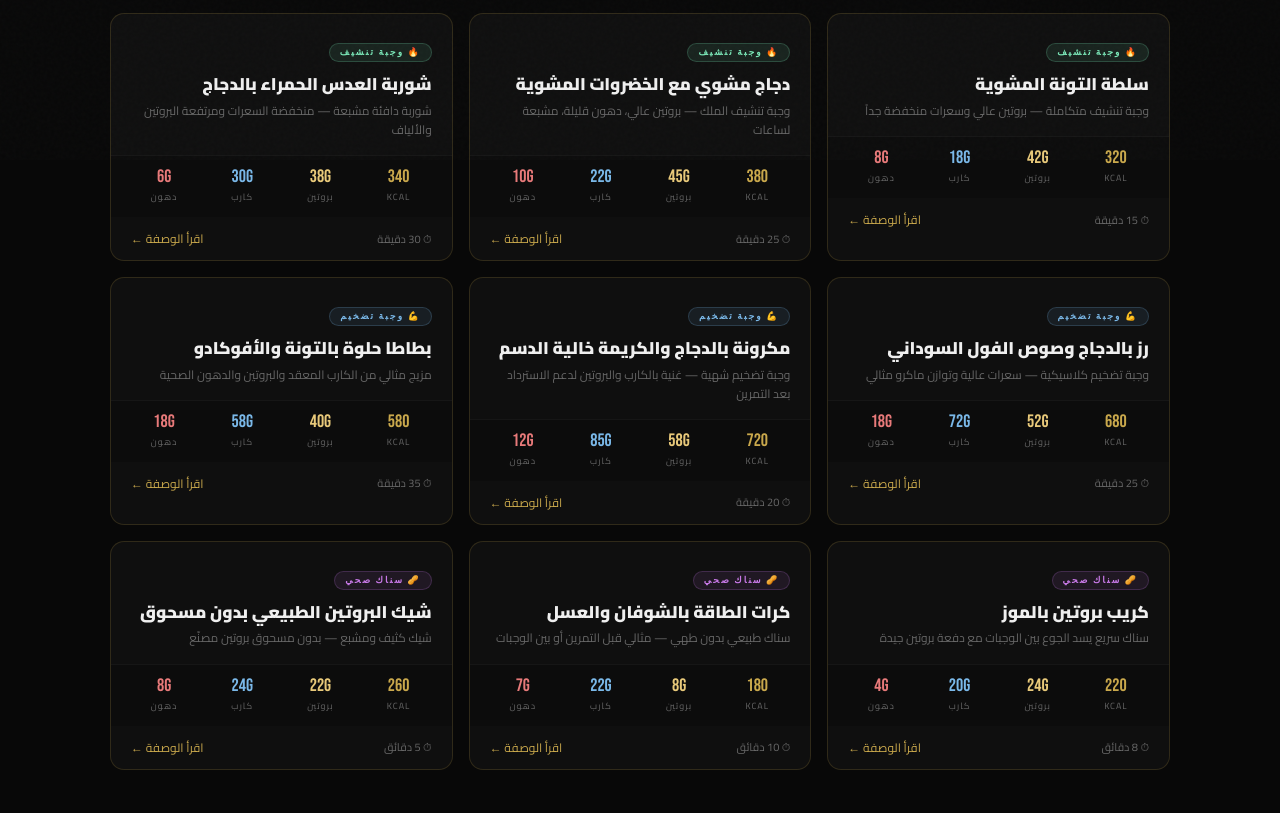
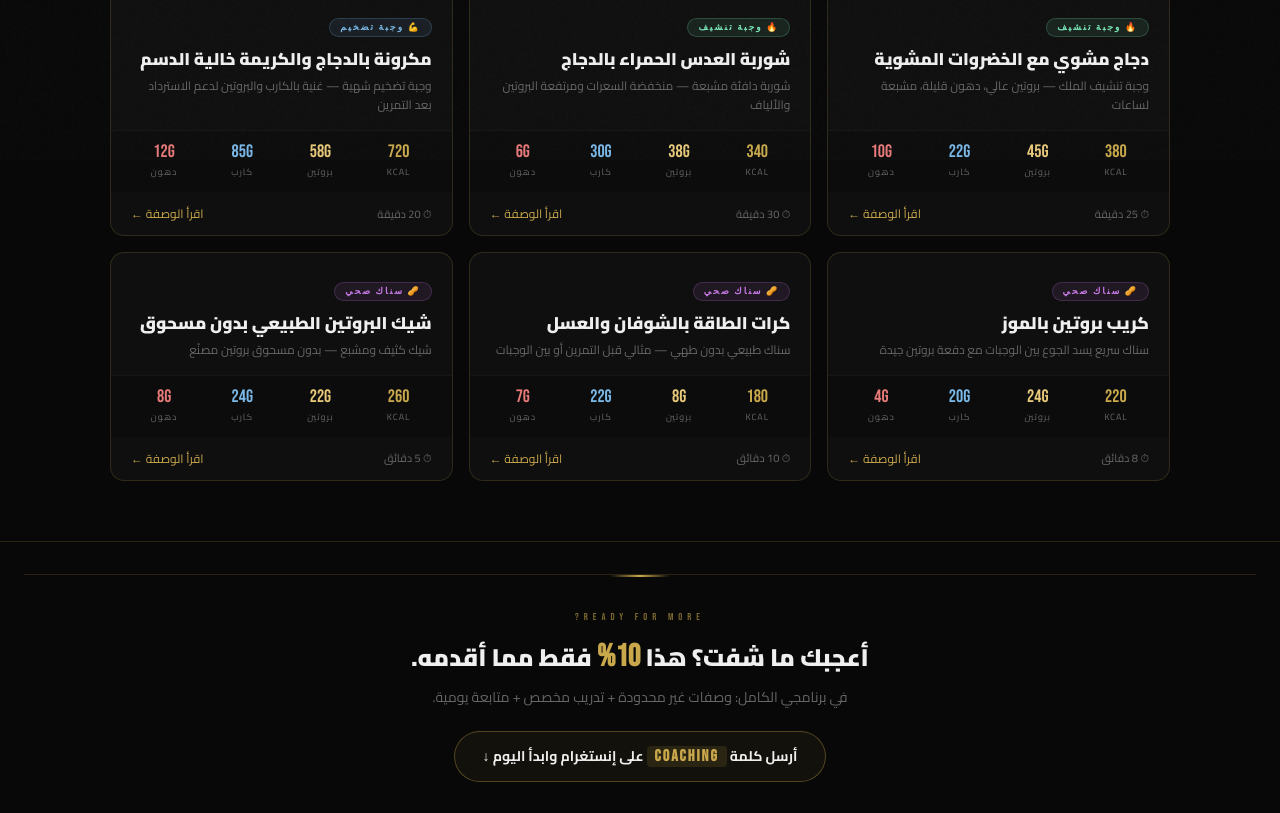
Before and after one commit to coach-anis/NUTRITION-RECIPES, a plain HTML site: page index.html in a window 1280 px wide. Shown: the part 640-1453 px from the top of the page. Drawn offline with Linux system fonts and the light colour scheme.

Commit message:
Update index.html

```diff
--- a/index.html
+++ b/index.html
@@ -385,6 +385,76 @@ body::after {
 
 .tip-box strong { color:var(--gold); }
 
+/* ─── CTA SECTION ─── */
+.cta-section {
+  text-align:center;
+  padding: 36px 24px 28px;
+  margin-bottom: 8px;
+  border-top: 1px solid var(--border);
+  position: relative;
+}
+
+.cta-section::before {
+  content:'';
+  position:absolute;
+  top:0; left:50%; transform:translateX(-50%);
+  width:60px; height:2px;
+  background: linear-gradient(90deg, transparent, var(--gold), transparent);
+}
+
+.cta-tag {
+  font-family:'Bebas Neue', sans-serif;
+  letter-spacing:5px; font-size:10px;
+  color:var(--gold); opacity:.6;
+  margin-bottom:14px;
+}
+
+.cta-text {
+  font-size: clamp(18px, 4vw, 24px);
+  font-weight: 900;
+  line-height: 1.3;
+  margin-bottom: 8px;
+  color: var(--text);
+}
+
+.cta-gold {
+  color: var(--gold);
+  font-family: 'Bebas Neue', sans-serif;
+  font-size: 1.3em;
+}
+
+.cta-sub {
+  font-size: 14px;
+  color: var(--dim);
+  line-height: 1.8;
+  margin-bottom: 20px;
+  max-width: 420px;
+  margin-left: auto;
+  margin-right: auto;
+}
+
+.cta-action {
+  display: inline-block;
+  padding: 12px 28px;
+  border: 1px solid rgba(201,168,76,.35);
+  border-radius: 30px;
+  font-size: 14px;
+  font-weight: 700;
+  color: var(--text);
+  background: rgba(201,168,76,.06);
+  line-height: 1.6;
+}
+
+.cta-keyword {
+  font-family: 'Bebas Neue', sans-serif;
+  font-size: 1.15em;
+  color: var(--gold);
+  letter-spacing: 2px;
+  background: rgba(201,168,76,.12);
+  padding: 1px 8px;
+  border-radius: 4px;
+}
+
 /* footer */
 footer {
   text-align:center; padding:32px 24px 24px;
@@ -440,7 +510,6 @@ footer span { color:var(--gold); }
 <div class="bg-glow"></div>
 
 <div class="header">
-  <div class="header-tag">NUTRITION RECIPES · وصفات التغذية الرياضية</div>
   <h1>وصفات<br><span>Coach Anis</span></h1>
   <p>وصفات رياضية مختارة — بالماكرو الكامل وطريقة التحضير</p>
   <div style="font-family:'Bebas Neue';letter-spacing:3px;font-size:10px;color:var(--gold);opacity:.4;margin-top:8px;">SCIENCE · NUTRITION · RESULTS</div>
@@ -470,11 +539,18 @@ footer span { color:var(--gold); }
 </div>
 
 <div class="main">
-  <div class="count-label" id="countLabel">12 وصفة</div>
+  <div class="count-label" id="countLabel">9 وصفة</div>
   <div class="grid" id="grid"></div>
 </div>
 
 <footer>
+  <div class="cta-section">
+    <div class="cta-tag">READY FOR MORE?</div>
+    <p class="cta-text">أعجبك ما شفت؟ هذا <span class="cta-gold">10%</span> فقط مما أقدمه.</p>
+    <p class="cta-sub">في برنامجي الكامل: وصفات غير محدودة + تدريب مخصص + متابعة يومية.</p>
+    <div class="cta-action">أرسل كلمة <span class="cta-keyword">coaching</span> على إنستغرام وابدأ اليوم ↓</div>
+  </div>
+
   <div class="ig-section">
     <div class="ig-label">تابعني على إنستغرام · FOLLOW ON INSTAGRAM</div>
     <a class="ig-btn" href="https://www.instagram.com/coach__anis?igsh=am5jbXo5ZGJwb2F4" target="_blank" rel="noopener">
@@ -590,30 +666,6 @@ const recipes = [
 
   // ── CUT ──
   {
-    id:4, cat:'cut',
-    name:'سلطة التونة المشوية',
-    desc:'وجبة تنشيف متكاملة — بروتين عالي وسعرات منخفضة جداً',
-    kcal:320, protein:42, carbs:18, fat:8, time:'15 دقيقة',
-    ingredients:[
-      {name:'تونة طازجة أو معلبة بالماء', qty:'200g'},
-      {name:'خس روماني', qty:'100g'},
-      {name:'طماطم كرزية', qty:'80g'},
-      {name:'خيار', qty:'1 حبة'},
-      {name:'ليمون', qty:'1 حبة'},
-      {name:'زيت زيتون', qty:'5ml'},
-      {name:'ملح وفلفل', qty:'حسب الذوق'},
-    ],
-    steps:[
-      'صفّي التونة جيداً من الماء.',
-      'قطّع الخس والخيار والطماطم.',
-      'اخلط الخضروات في طبق.',
-      'ضع التونة فوق السلطة.',
-      'أضف عصير الليمون وزيت الزيتون والتوابل.',
-      'اخلط برفق وقدّم مباشرة.',
-    ],
-    tip:'لا تضف صوص جاهز — يحتوي على سعرات خفية. الليمون وزيت الزيتون كافيان ويعطيان نكهة رائعة.',
-  },
-  {
     id:5, cat:'cut',
     name:'دجاج مشوي مع الخضروات المشوية',
     desc:'وجبة تنشيف الملك — بروتين عالي، دهون قليلة، مشبعة لساعات',
@@ -665,29 +717,6 @@ const recipes = [
 
   // ── BULK ──
   {
-    id:7, cat:'bulk',
-    name:'رز بالدجاج وصوص الفول السوداني',
-    desc:'وجبة تضخيم كلاسيكية — سعرات عالية وتوازن ماكرو مثالي',
-    kcal:680, protein:52, carbs:72, fat:18, time:'25 دقيقة',
-    ingredients:[
-      {name:'رز أبيض مسلوق', qty:'150g (جاف)'},
-      {name:'صدر دجاج', qty:'200g'},
-      {name:'زبدة فول سوداني طبيعية', qty:'30g'},
-      {name:'صوص صويا', qty:'10ml'},
-      {name:'ثوم بودر', qty:'ملعقة صغيرة'},
-      {name:'بصل أخضر', qty:'للتزيين'},
-    ],
-    steps:[
-      'اسلق الرز حتى ينضج تماماً.',
-      'اشوِ صدر الدجاج أو اطهه بالبخار وقطّعه.',
-      'في وعاء صغير: اخلط زبدة الفول السوداني مع الصوص صويا وملعقة ماء دافئ.',
-      'ضع الرز في الطبق وفوقه الدجاج.',
-      'سكب صوص الفول السوداني فوقهما.',
-      'زيّن بالبصل الأخضر المقطع.',
-    ],
-    tip:'زبدة الفول السوداني الطبيعية (مكون واحد فقط: فول سوداني) تعطي دهون صحية وسعرات ذات جودة للتضخيم.',
-  },
-  {
     id:8, cat:'bulk',
     name:'مكرونة بالدجاج والكريمة خالية الدسم',
     desc:'وجبة تضخيم شهية — غنية بالكارب والبروتين لدعم الاسترداد بعد التمرين',
@@ -710,30 +739,6 @@ const recipes = [
     ],
     tip:'تناول هذه الوجبة خلال ساعة بعد التمرين — الكارب يجدد الجليكوجين والبروتين يبدأ بناء العضلات فوراً.',
   },
-  {
-    id:9, cat:'bulk',
-    name:'بطاطا حلوة بالتونة والأفوكادو',
-    desc:'مزيج مثالي من الكارب المعقد والبروتين والدهون الصحية',
-    kcal:580, protein:40, carbs:58, fat:18, time:'35 دقيقة',
-    ingredients:[
-      {name:'بطاطا حلوة كبيرة', qty:'200g'},
-      {name:'تونة بالماء', qty:'160g'},
-      {name:'أفوكادو', qty:'نصف حبة'},
-      {name:'طماطم كرزية', qty:'60g'},
-      {name:'ليمون', qty:'نصف حبة'},
-      {name:'ملح وكزبرة', qty:'حسب الذوق'},
-    ],
-    steps:[
-      'اغسل البطاطا الحلوة وضعها في الفرن 200 درجة لمدة 35-40 دقيقة.',
-      'صفّي التونة وافتتيها.',
-      'قطّع الأفوكادو لمكعبات والطماطم لأنصاف.',
-      'اخلط التونة مع الأفوكادو والطماطم وعصير الليمون.',
-      'افتح البطاطا من المنتصف.',
-      'ضع خليط التونة فوقها وقدّم.',
-    ],
-    tip:'البطاطا الحلوة أفضل من البطاطا العادية للرياضيين — GI أقل ومحتوى الألياف أعلى مع نكهة رائعة.',
-  },
-
   // ── SNACK ──
   {
     id:10, cat:'snack',
```
